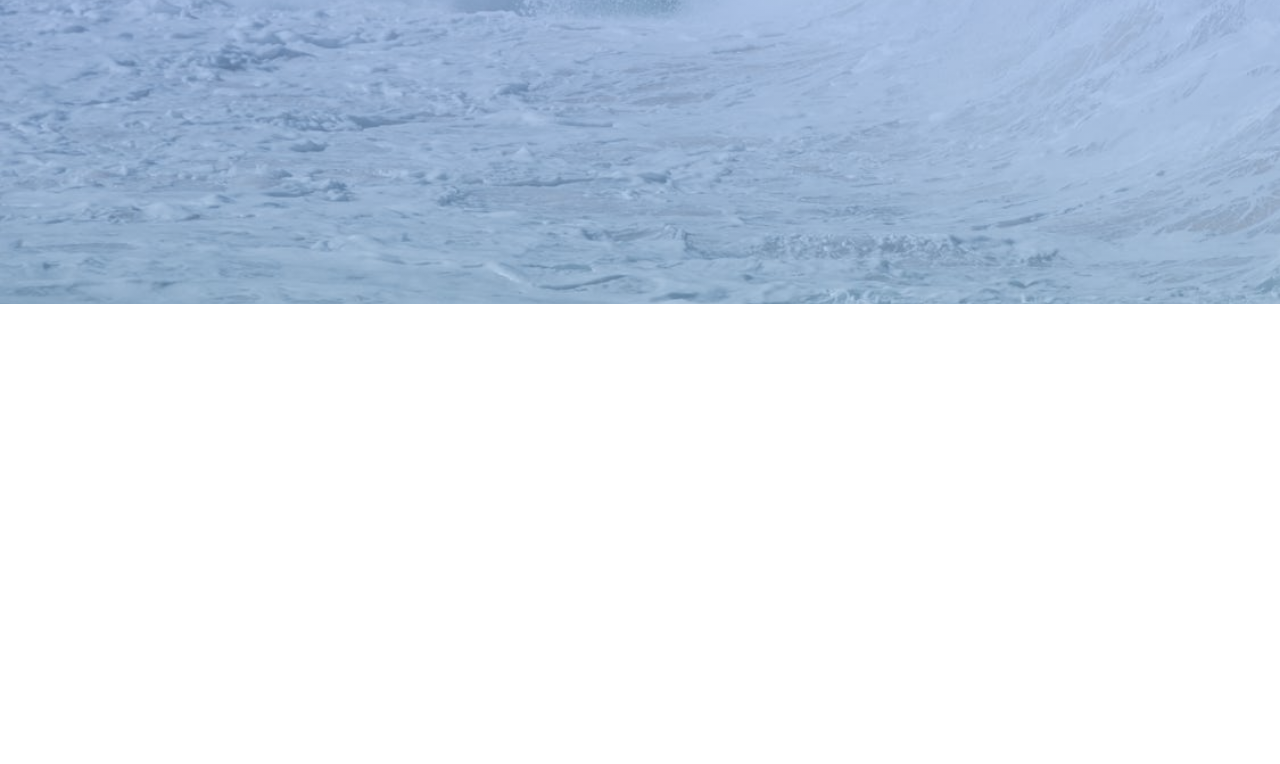
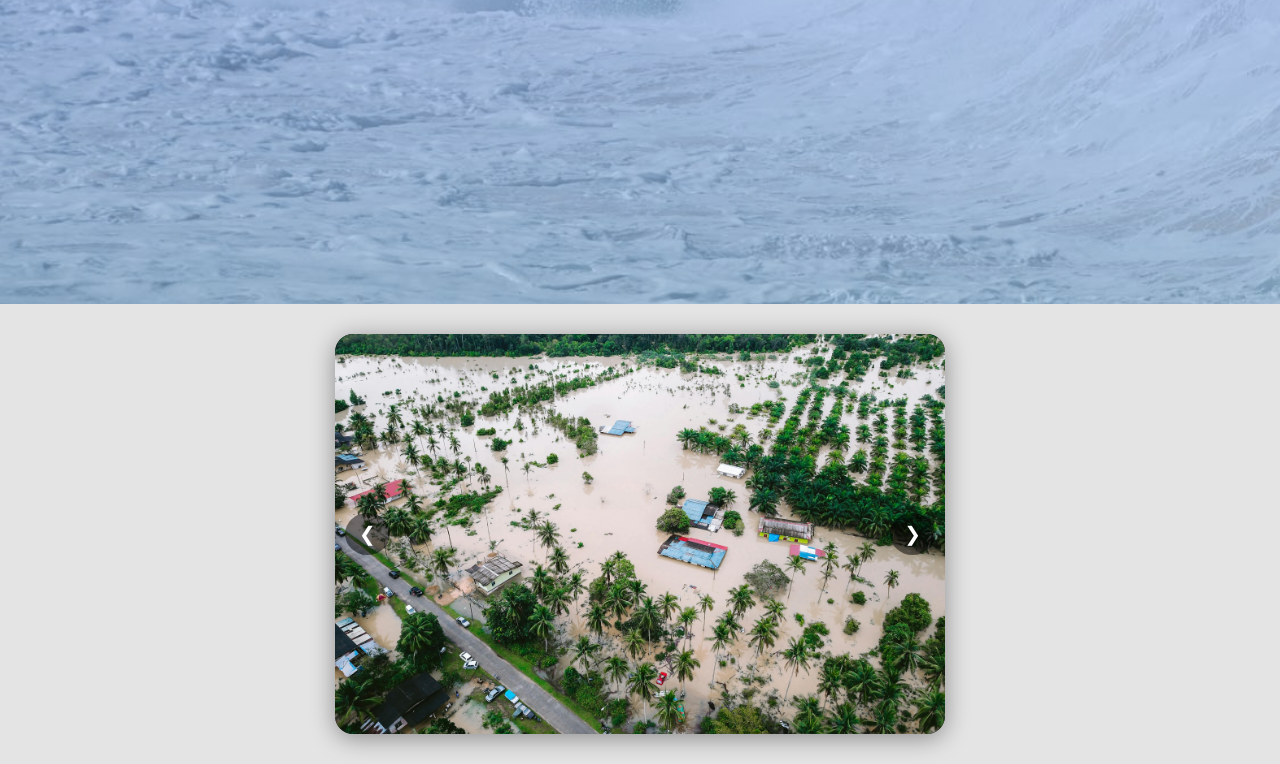
Before and after one commit to HidroSafe404/GS_WebDev_HidroSafe, a plain HTML site: page index.html in a window 1280 px wide. Shown: the part 636-1400 px from the top of the page. Before the commit the page ends 940 px from the top, so only its background shows below. Drawn offline with Linux system fonts and the light colour scheme; a web font is replaced by a local one.

Commit message:
Adicionado o carousel a pagina logo abaixo da section 'inicio'

```diff
--- a/assets/css/styles.css
+++ b/assets/css/styles.css
@@ -7,7 +7,7 @@
 
 :root{
   --radius: 7px;
-  --h1title: 5vmin;
+  --h1title: 9vmin;
   --h2title: 4vmin;
   --h3title: 3vmin;
   --paragraph: 2vmin;
@@ -21,7 +21,6 @@
 html{
   font-size: 62.5%;
   scroll-behavior: smooth;
-  overflow-x: hidden;
 }
 
 body{
@@ -74,10 +73,10 @@ nav{
   }
 
   & ul{
-    list-style: none;
-    display: flex;
-    gap: 6rem;
-    align-items: center;
+  list-style: none;
+  display: flex;
+  gap: 6rem;
+  align-items: center;
   }
 }
 
@@ -116,6 +115,7 @@ nav a:hover{
   min-height: 100vh;
 
   & h1{
+
     color: var(--white);
   }
 }
@@ -139,3 +139,73 @@ nav a:hover{
     color: var(--blue);
   }
 }
+
+/* Quiz */
+
+.quiz{
+  background-color: #e4e4e4;
+  padding: 3rem;
+}
+
+.carrossel-container {
+  display: flex;
+  justify-content: center;
+  align-items: center;
+  margin: auto;
+}
+
+.carrossel {
+    position: relative;
+    width: 50%;
+    min-height: 50vh;
+    background: #23272a;
+    border-radius: 18px;
+    box-shadow: 0 4px 24px #0006;
+    overflow: hidden;
+    display: flex;
+    align-items: center;
+    justify-content: center;
+}
+
+.carrossel-img {
+    position: absolute;
+    width: 100%;
+    height: 100%;
+    object-fit: cover;
+    opacity: 0;
+    transition: opacity 0.5s;
+    border-radius: 18px;
+}
+
+.carrossel-img.active {
+  opacity: 1;
+  z-index: 1;
+}
+
+.carrossel-btn {
+  position: absolute;
+  top: 50%;
+  transform: translateY(-50%);
+  background: rgba(0,0,0,0.5);
+  border: none;
+  color: var(--white);
+  font-size: 2rem;
+  padding: 0.3em 0.7em;
+  border-radius: 50%;
+  cursor: pointer;
+  z-index: 2;
+  transition: background 0.2s;
+}
+
+.carrossel-btn:hover {
+    background: var(--blue);
+    color: var(--white);
+}
+
+.carrossel-btn.prev {
+  left: 1rem;
+}
+
+.carrossel-btn.next {
+  right: 1rem;
+}
--- a/assets/js/script.js
+++ b/assets/js/script.js
@@ -0,0 +1,30 @@
+// Carrossel funcional para as imagens
+const imagens = document.querySelectorAll('.carrossel-img');
+const prevBtn = document.getElementById('prevBtn');
+const nextBtn = document.getElementById('nextBtn');
+let index = 0;
+
+function mostrarImagem(idx) {
+    imagens.forEach((img, i) => {
+        img.classList.toggle('active', i === idx);
+    });
+}
+
+prevBtn.addEventListener('click', () => {
+    index = (index - 1 + imagens.length) % imagens.length;
+    mostrarImagem(index);
+});
+
+nextBtn.addEventListener('click', () => {
+    index = (index + 1) % imagens.length;
+    mostrarImagem(index);
+});
+
+// Troca automática a cada 5 segundos
+autoplay();
+function autoplay() {
+    setInterval(() => {
+        index = (index + 1) % imagens.length;
+        mostrarImagem(index);
+    }, 2000);
+}
--- a/index.html
+++ b/index.html
@@ -6,6 +6,8 @@
   <link rel="preconnect" href="https://fonts.googleapis.com">
   <link rel="preconnect" href="https://fonts.gstatic.com" crossorigin>
   <link href="https://fonts.googleapis.com/css2?family=Boldonse&family=Poppins&display=swap" rel="stylesheet">
+  <link rel="shortcut icon" type="imagex/png" href="./assets/images/logo hidrosafe.ico">
+  <link rel="stylesheet" href="https://cdnjs.cloudflare.com/ajax/libs/font-awesome/6.7.2/css/all.min.css" integrity="sha512-Evv84Mr4kqVGRNSgIGL/F/aIDqQb7xQ2vcrdIwxfjThSH8CSR7PBEakCr51Ck+w+/U6swU2Im1vVX0SVk9ABhg==" crossorigin="anonymous" referrerpolicy="no-referrer" />
   <link rel="stylesheet" href="./assets/css/styles.css">
   <title>HidroSafe</title>
 </head>
@@ -17,7 +19,7 @@
         <h2>Projeto <br>HidroSafe</h2>
 
       </div>
-      <ul>
+      <ul class="lista-header">
         <li><a href="#inicio">Inicio</a></li>
         <li><a href="#quiz">Quiz</a></li>
         <li><a href="#contato">Contato</a></li>
@@ -27,7 +29,7 @@
   </header>
   <main>
     <!-- Inicio -->
-    <section class="inicio">
+    <section id="inicio" class="inicio">
       <div class="inicio-content">
         <h1>Projeto HidroSafe</h1>
         <a class="btn" href="#sobre">Conheça nossa solução!</a>
@@ -35,10 +37,23 @@
     </section>
     <!-- Fim Inicio -->
 
+    <!-- Quiz -->
+    <section class="quiz" id="quiz">
+      <div class="carrossel-container">
+        <div class="carrossel" id="carrossel">
+            <img src="./assets/images/enchenteCarro1.jpg" alt="Imagem 1" class="carrossel-img active">
+            <img src="./assets/images/enchenteCasa.jpg" alt="Imagem 2" class="carrossel-img">
+            <img src="./assets/images/enchenteAereo.jpg" alt="Imagem 3" class="carrossel-img">
+            <button class="carrossel-btn prev" id="prevBtn">&#10094;</button>
+            <button class="carrossel-btn next" id="nextBtn">&#10095;</button>
+        </div>
+      </div>
+    </section>
+    <!-- Fim Quiz -->
   </main>
   <footer>
 
   </footer>
-  <script src="./assets/js/script.js"></script>
+  <script src="./assets/js/script.js" defer></script>
 </body>
 </html>
```
Also changed, not shown: assets/pages/quiz.html (added, +11 -0 lines), assets/images/becker.png (added), assets/images/enchenteAereo.jpg (added), assets/images/enchenteCarro1.jpg (added), assets/images/enchenteCasa.jpg (added).
